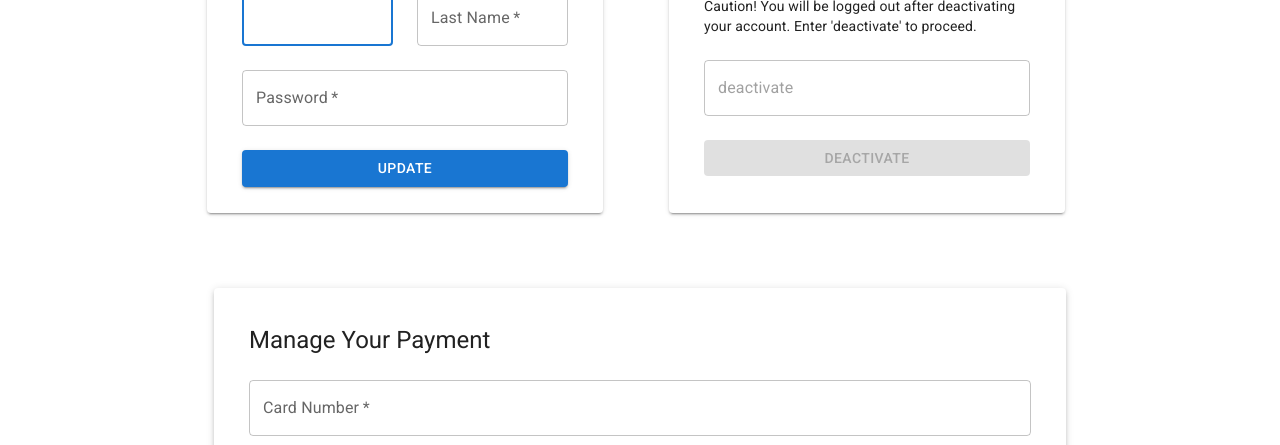
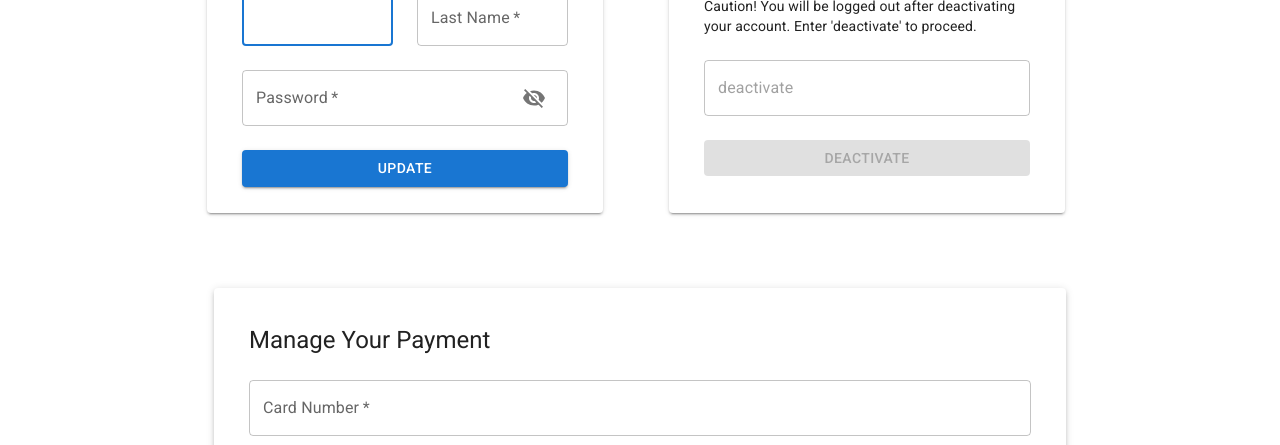
Before and after one commit to Stacks-OnStacksCapstone/e-commerce-react-capstone, a React (Create React App) app: page /userProfile in a window 1280 px wide. Shown: the part 486-931 px from the top of the page. Built offline with nearby package versions, Linux system fonts and the light colour scheme; no server answers.

Commit message:
Eye Icon added to the password field for register and user profile and expiration date filed edited

```diff
--- a/src/components/register/Register.tsx
+++ b/src/components/register/Register.tsx
@@ -15,12 +15,20 @@ import { useNavigate } from 'react-router-dom';
 import { useFormik } from 'formik';
 import * as yup from "yup";
 import YupPassword from 'yup-password';
+import { Visibility, VisibilityOff } from "@material-ui/icons";
+import InputAdornment from '@mui/material/InputAdornment';
+import IconButton from '@mui/material/IconButton';
+
 
 const theme = createTheme();
 
 export default function Register() {
   const navigate = useNavigate();
   const [message,setMessage] = React.useState(String);
+
+  const [showPassword, setShowPassword] = React.useState(false);
+  const handleClickShowPassword = () => setShowPassword(!showPassword);
+  const handleMouseDownPassword = () => setShowPassword(!showPassword);
 
   const handleSubmit = async (event: React.FormEvent<HTMLFormElement>) => {
     event.preventDefault();
@@ -133,9 +141,22 @@ export default function Register() {
                   onBlur = {formik.handleBlur}
                   name="password"
                   label="Password"
-                  type="password"
+                  type={showPassword ? "text" : "password"}
                   id="password"
                   autoComplete="new-password"
+                  InputProps={{
+                    endAdornment: (
+                      <InputAdornment position="end">
+                        <IconButton
+                          aria-label="toggle password visibility"
+                          onClick={handleClickShowPassword}
+                          onMouseDown={handleMouseDownPassword}
+                        >
+                          {showPassword ? <Visibility /> : <VisibilityOff />}
+                        </IconButton>
+                      </InputAdornment>
+                    )
+                  }}
                 />
               </Grid>
             </Grid>
--- a/src/components/user/UserProfile.tsx
+++ b/src/components/user/UserProfile.tsx
@@ -8,13 +8,15 @@ import { createTheme, ThemeProvider } from '@mui/material/styles';
 import Grid from '@mui/material/Grid';
 import Box from '@mui/material/Box';
 import TextField from '@mui/material/TextField';
-import { Button, Container, Snackbar, Stack, Table, TableCell, TableHead, TableRow } from "@mui/material";
+import { Button, Container, IconButton, InputAdornment, Snackbar, Stack, Table, TableCell, TableHead, TableRow } from "@mui/material";
 import Paper from '@mui/material/Paper';
 import MuiAlert, { AlertProps } from '@mui/material/Alert';
 import React from "react";
 import { apiCreatePayment, apiCreatePaymentMethod, apiDeletePayment, apiGetAllUserPaymentMethods } from "../../remote/e-commerce-api/paymentService";
 import UserPayments from "../../models/UserPayments";
 import { positions } from '@mui/system';
+import { Visibility, VisibilityOff } from "@material-ui/icons";
+
 
 
 
@@ -41,6 +43,10 @@ export default function UserProfile() {
     });
     const [userPaymentMethods, setUserPaymentMethods] = useState<UserPayments[]>([]);
     const navigate = useNavigate();
+
+    const [showPassword, setShowPassword] = useState(false);
+    const handleClickShowPassword = () => setShowPassword(!showPassword);
+    const handleMouseDownPassword = () => setShowPassword(!showPassword);
 
     useEffect(() => {
         console.log("effect invoked");
@@ -119,9 +125,11 @@ export default function UserProfile() {
 
             await apiCreatePaymentMethod(paymentFormData.ccv, new Date(paymentFormData.expDate), paymentFormData.cardNumber);
             setPersisted("You've successfully added your payment method!");
+            findAllUserPaymentMethods();
 
         } catch (error: any) {
             setErrorMessage(`Adding payment was unsuccessful because ${error.payload}`);
+
         }
     }
 
@@ -132,6 +140,7 @@ export default function UserProfile() {
 
             await apiDeletePayment(paymentId);
             setPersisted(`You've successfully removed your payment method!`);
+            findAllUserPaymentMethods();
 
         } catch (error) {
             console.log(error);
@@ -213,10 +222,24 @@ export default function UserProfile() {
                                     fullWidth
                                     name="password"
                                     label="Password"
-                                    type="password"
+                                    type={showPassword ? "text" : "password"}
                                     id="password"
                                     autoComplete="new-password"
                                     onChange={(event) => setFormData({ ...formData, password: event.target.value })}
+                                    InputProps={{
+                                        endAdornment: (
+                                          <InputAdornment position="end">
+                                            <IconButton
+                                              aria-label="toggle password visibility"
+                                              onClick={handleClickShowPassword}
+                                              onMouseDown={handleMouseDownPassword}
+                                            >
+                                              {showPassword ? <Visibility /> : <VisibilityOff />}
+                                            </IconButton>
+                                          </InputAdornment>
+                                        )
+                                      }}
+
                                 />
                                 <Box sx={{ mt: 3, mb: 2 }}>
 
@@ -305,11 +328,13 @@ export default function UserProfile() {
                                     required
                                     fullWidth
                                     id="expDate"
+                                    label="Expiration Date"
+                                    name="expDate"
                                     type="date"
-
-                                    name="expDate"
+                                    defaultValue=""
                                     value={paymentFormData.expDate}
                                     onChange={(event) => setPaymentFormData({ ...paymentFormData, expDate: event.target.value })}
+                                    InputLabelProps={{ shrink: true }}
                                 />
                             </Grid>
                             <br />
```
